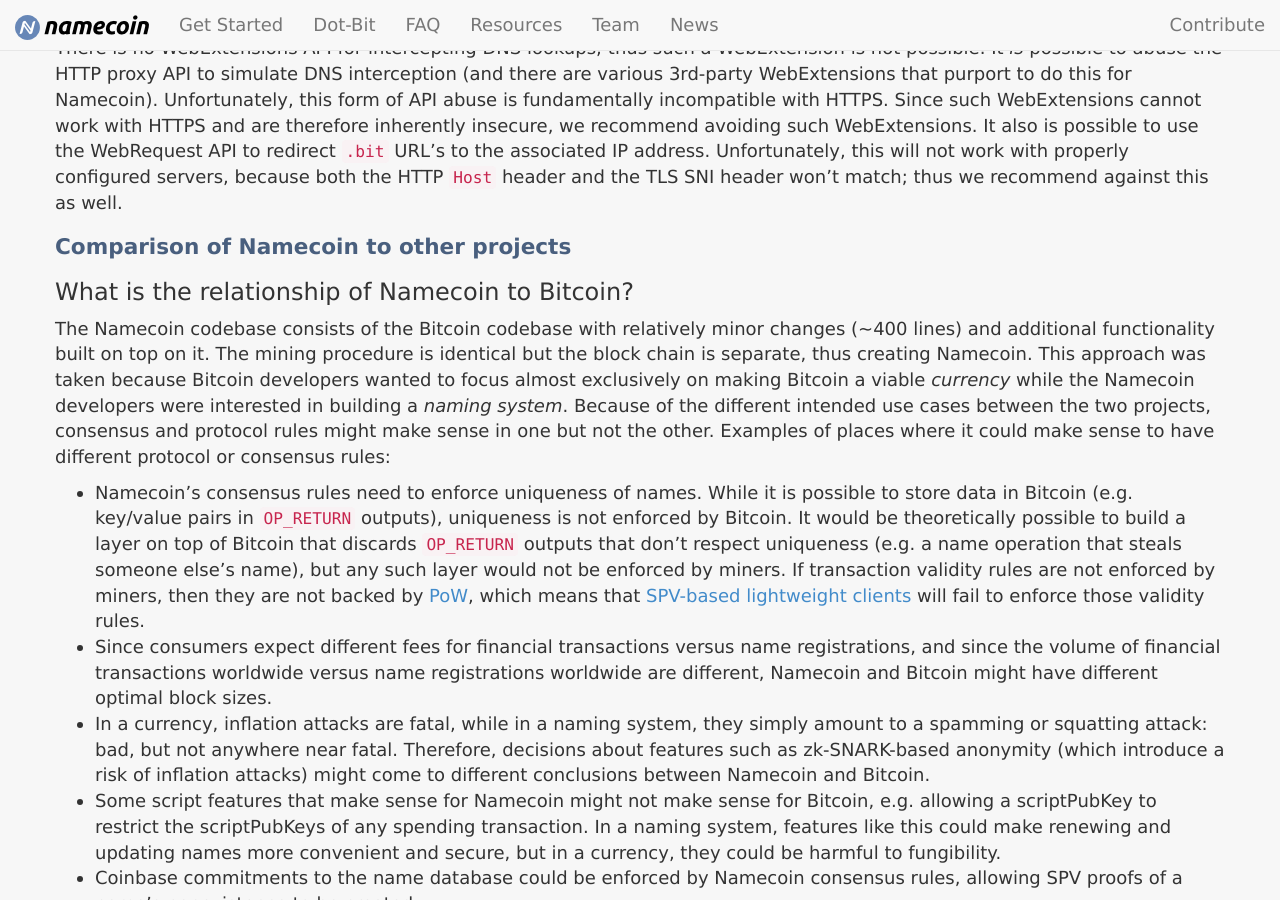
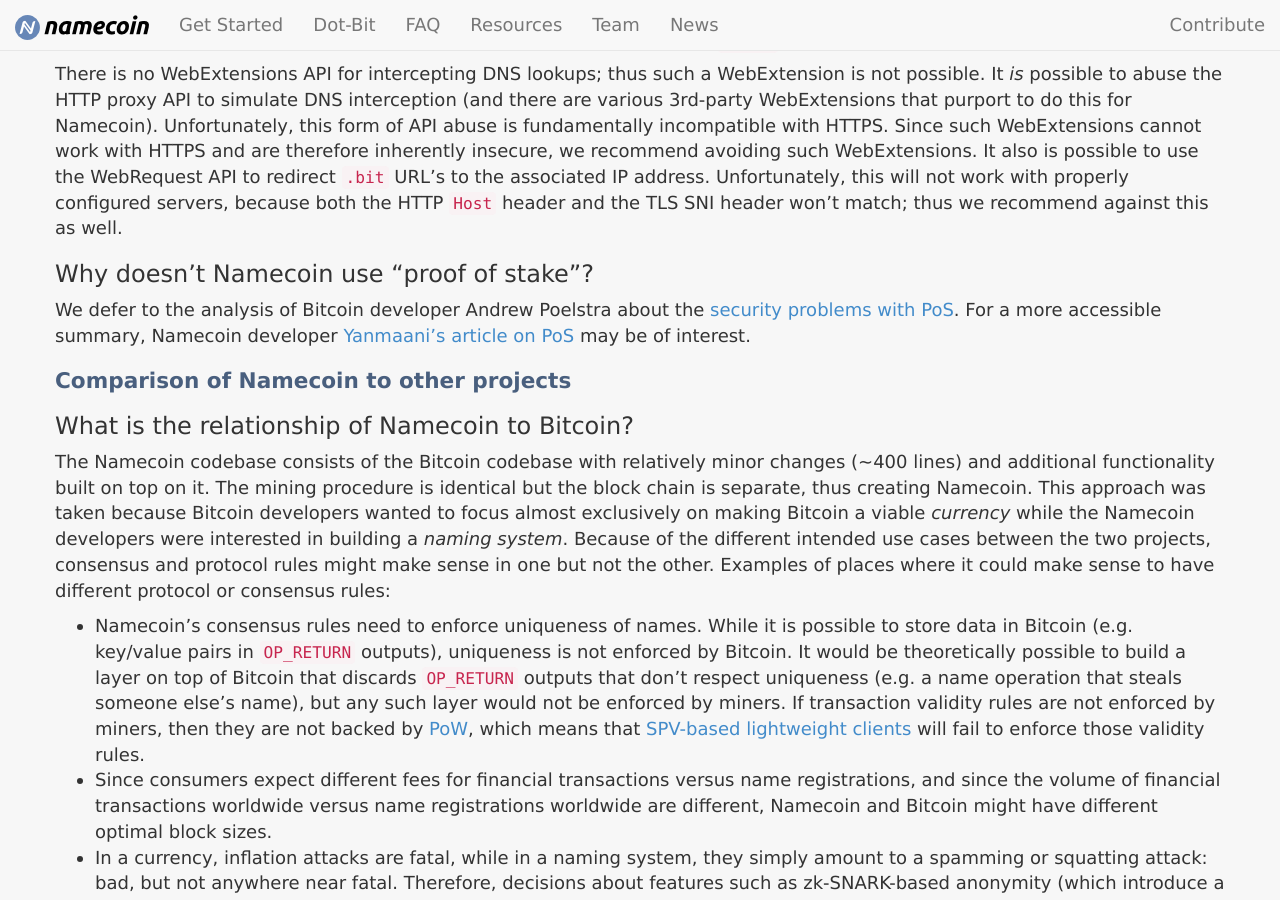
Before and after one commit to JeremyRand/namecoin.org, a Jekyll site: the page built from docs/faq/index.md, in a window 1280 px wide and 900 px high, scrolled down 7721 px. Built offline with Jekyll 4.4.1, drawn with Linux system fonts in a browser that asks for light colours; some of the changed text lies outside the part shown.

Commit message:
FAQ: Add PoS

```diff
--- a/docs/faq/index.md
+++ b/docs/faq/index.md
@@ -174,6 +174,10 @@ Yes; we have a PKCS#11 module (ncp11) for TLS certificate validation, and we hav
 ### Why doesn't Namecoin use a WebExtension to resolve `.bit` domains to IP addresses?
 
 There is no WebExtensions API for intercepting DNS lookups; thus such a WebExtension is not possible.  It *is* possible to abuse the HTTP proxy API to simulate DNS interception (and there are various 3rd-party WebExtensions that purport to do this for Namecoin).  Unfortunately, this form of API abuse is fundamentally incompatible with HTTPS.  Since such WebExtensions cannot work with HTTPS and are therefore inherently insecure, we recommend avoiding such WebExtensions.  It also is possible to use the WebRequest API to redirect `.bit` URL's to the associated IP address.  Unfortunately, this will not work with properly configured servers, because both the HTTP `Host` header and the TLS SNI header won't match; thus we recommend against this as well.
+
+### Why doesn't Namecoin use "proof of stake"?
+
+We defer to the analysis of Bitcoin developer Andrew Poelstra about the [security problems with PoS](https://download.wpsoftware.net/bitcoin/pos.pdf).  For a more accessible summary, Namecoin developer [Yanmaani's article on PoS](https://yanmaani.github.io/proof-of-stake-is-a-scam-and-the-people-promoting-it-are-scammers/) may be of interest.
 
 ## Comparison of Namecoin to other projects
 
```
